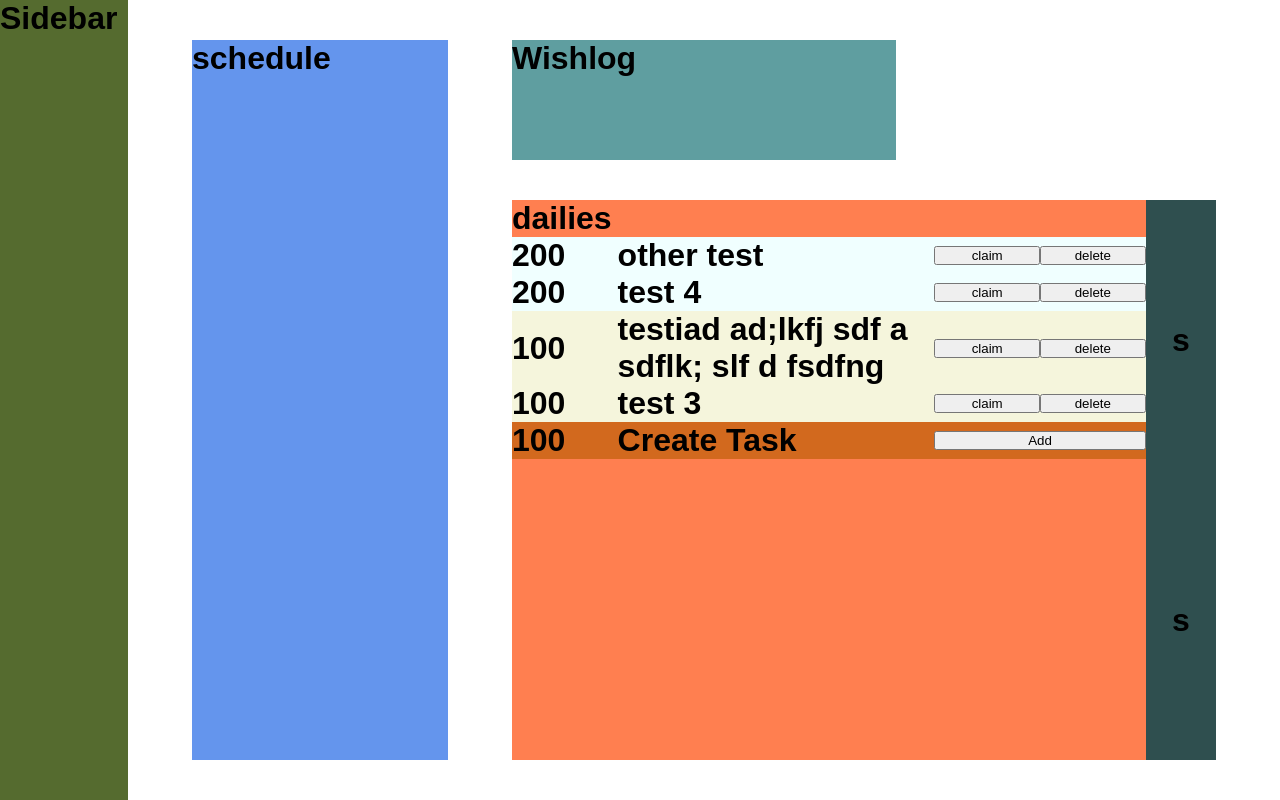
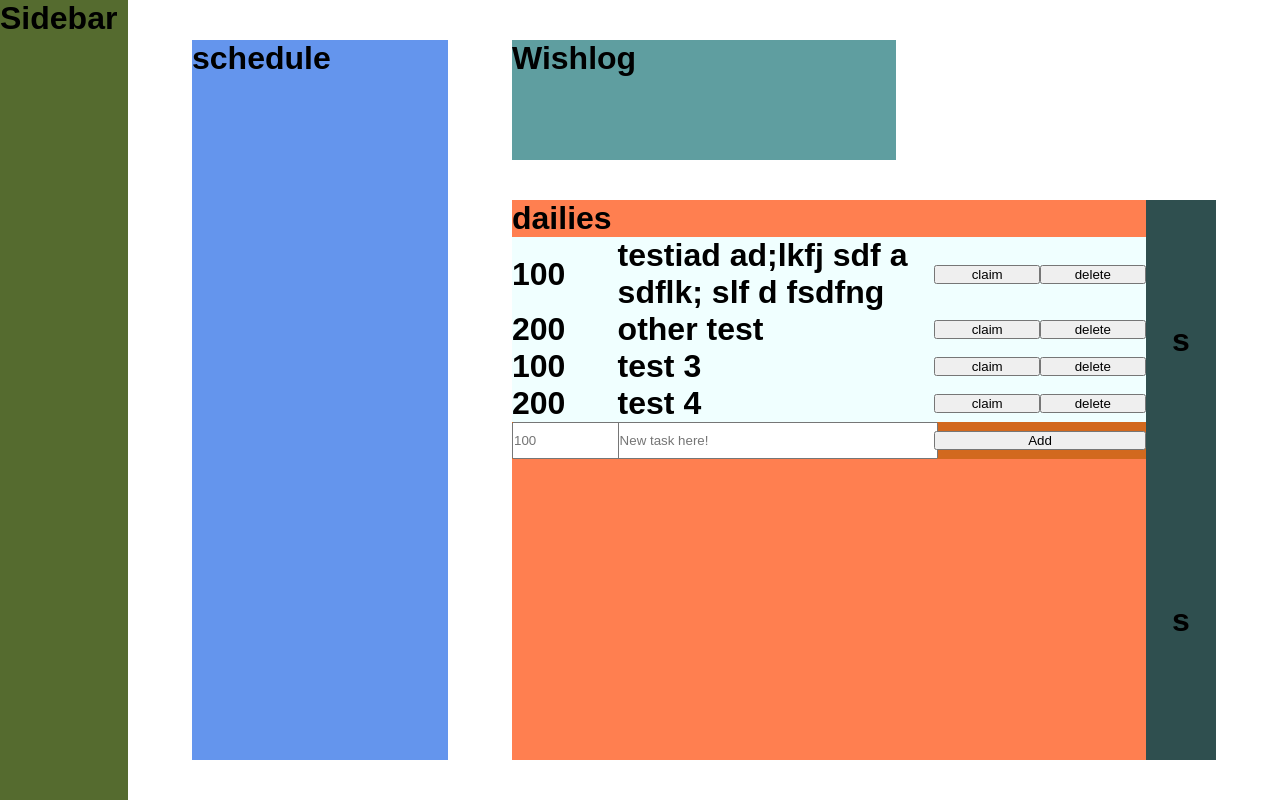
Before and after one commit to chelsea-zh/wishlog, a React (Vite) app: page / in a window 1280 px wide. Built offline with nearby package versions, Linux system fonts and the light colour scheme.

Commit message:
able to add tasks, claim tasks

```diff
--- a/src/ToDo.css
+++ b/src/ToDo.css
@@ -46,6 +46,16 @@
 .creator {
     background-color: chocolate;
     display: grid;
-    grid-template-columns: 1fr 3fr 2fr;
+    grid-template-columns: 4fr 2fr;
     align-items: center;
 }
+
+.creator form {
+    display: grid;
+    grid-template-columns: 1fr 3fr;
+}
+
+.creator input {
+    width:100%;
+    height:2.5em;
+}
--- a/src/ToDo.tsx
+++ b/src/ToDo.tsx
@@ -7,9 +7,9 @@ import './ToDo.css'
 export default function ToDo() {
     const [daily, setDaily] = useState(true);
     const [dailyTasks, setDailyTasks] = useState([
-        {reward: 100, goal: "testiad ad;lkfj sdf a sdflk; slf d fsdfng", claimed: true},
+        {reward: 100, goal: "testiad ad;lkfj sdf a sdflk; slf d fsdfng", claimed: false},
         {reward: 200, goal: "other test", claimed: false},
-        {reward: 100, goal: "test 3", claimed: true},
+        {reward: 100, goal: "test 3", claimed: false},
         {reward: 200, goal: "test 4", claimed: false}
     ]);
     const [customTasks, setCustomTasks] = useState([]);
@@ -21,8 +21,36 @@ export default function ToDo() {
             )
         } else {
             setCustomTasks(customTasks =>
-                dailyTasks.filter(task => task.goal != goal)
+                customTasks.filter(task => task.goal != goal)
             )
+        }
+    }
+
+    function claimTask(goal: string) {
+        if (daily) {
+            setDailyTasks(dailyTasks =>
+                dailyTasks.map(task =>
+                    task.goal === goal
+                    ? {...task, claimed: true}
+                    : task
+                )
+            )
+        } else {
+            setCustomTasks(customTasks =>
+                customTasks.map(task =>
+                    task.goal === goal
+                    ? {...task, claimed: true}
+                    : task
+                )
+            )
+        }
+    }
+
+    function addTask(task) {
+        if (daily) {
+            setDailyTasks(dailyTasks => [...dailyTasks, task])
+        } else {
+            setCustomTasks(customTasks => [...customTasks, task])
         }
     }
 
@@ -38,9 +66,17 @@ export default function ToDo() {
             {/*use cssgrid with bottom block on left, selector on right ->
             just have them as onclick divs lmao too lazy*/}
             {daily ? (
-                <Dailies dailyTasks={dailyTasks} deleteTask={deleteTask}/>
+                <Dailies
+                    dailyTasks={dailyTasks}
+                    deleteTask={deleteTask}
+                    claimTask={claimTask}
+                    addTask={addTask}/>
             ) : (
-                <Custom customTasks={customTasks} deleteTask={deleteTask}/>
+                <Custom
+                    customTasks={customTasks}
+                    deleteTask={deleteTask}
+                    claimTask={claimTask}
+                    addTask={addTask}/>
             )}
             <ToDoSelector onClick={changeDaily}/>
             <ToDoSelector onClick={changeCustom}/>
@@ -56,40 +92,57 @@ function ToDoSelector({onClick}) {
     )
 }
 
-function Dailies({dailyTasks, deleteTask}) {
+function Dailies({dailyTasks, deleteTask, claimTask, addTask}) {
     return(
         <div className="dailies">
             <h1>dailies</h1>
-            <TaskList tasks = {dailyTasks} deleteTask={deleteTask} />
+            <TaskList
+                tasks = {dailyTasks}
+                deleteTask={deleteTask}
+                claimTask={claimTask}
+                addTask={addTask}/>
         </div>
     )
 }
 
-function Custom({customTasks, deleteTask}) {
+function Custom({customTasks, deleteTask, claimTask, addTask}) {
     return(
         <div className="custom">
             <h1>Custom</h1>
-            <TaskList tasks = {customTasks} deleteTask={deleteTask}/>
+            <TaskList
+                tasks = {customTasks}
+                deleteTask={deleteTask}
+                claimTask={claimTask}
+                addTask={addTask}/>
         </div>
     )
 }
 
-function TaskList({tasks, deleteTask}) {
+function TaskList({tasks, deleteTask, claimTask, addTask}) {
     return(
         <div className='tasklist'>
-            <UnclaimedTasks tasks = {tasks} deleteTask = {deleteTask} />
-            <ClaimedTasks tasks = {tasks} deleteTask = {deleteTask} />
-            <TaskCreator />
+            <UnclaimedTasks
+                tasks = {tasks}
+                deleteTask = {deleteTask}
+                claimTask={claimTask} />
+            <ClaimedTasks
+                tasks = {tasks}
+                deleteTask = {deleteTask}
+                claimTask={claimTask} />
+            <TaskCreator addTask={addTask}/>
         </div>
     )
 }
 
-function UnclaimedTasks({tasks, deleteTask}) {
+function UnclaimedTasks({tasks, deleteTask, claimTask}) {
     let tasklist = [];
     tasks.forEach((t) => {
         if (!t.claimed) {
             tasklist.push(
-                <Task task = {t} deleteTask={deleteTask}/>
+                <Task
+                    task = {t}
+                    deleteTask={deleteTask}
+                    claimTask={claimTask}/>
             )
         }
     });
@@ -101,12 +154,15 @@ function UnclaimedTasks({tasks, deleteTask}) {
     )
 }
 
-function ClaimedTasks({tasks, deleteTask}) {
+function ClaimedTasks({tasks, deleteTask, claimTask}) {
     let tasklist = [];
     tasks.forEach((t) => {
         if (t.claimed) {
             tasklist.push(
-                <Task task = {t} deleteTask={deleteTask}/>
+                <Task
+                    task = {t}
+                    deleteTask={deleteTask}
+                    claimTask={claimTask}/>
             )
         }
     });
@@ -118,23 +174,41 @@ function ClaimedTasks({tasks, deleteTask}) {
     )
 }
 
-function Task({task, deleteTask}) {
+function Task({task, deleteTask, claimTask}) {
     return(
         <div className="task">
             <h1> {task.reward} </h1>
             <h1> {task.goal} </h1>
-            <button> claim </button>
+            <button onClick={() => claimTask(task.goal)}> claim </button>
             <button onClick={() => deleteTask(task.goal)}> delete </button>
         </div>
     )
 }
 
-function TaskCreator() {
+function TaskCreator({addTask}) {
+    const [reward, setReward] = useState("")
+    const [goal, setGoal] = useState("")
+
     return(
         <div className='creator'>
-            <h1>100</h1>
-            <h1>Create Task</h1>
-            <button>Add</button>
+            <form>
+                <input
+                    type="number"
+                    placeholder="100"
+                    value={reward}
+                    onChange={(e) => setReward(e.target.value)}
+                />
+                <input
+                    type="text"
+                    placeholder='New task here!'
+                    value={goal}
+                    onChange={(e) => setGoal(e.target.value)}
+                />
+            </form>
+            <button onClick={() =>
+                {addTask({reward:Number(reward), goal:goal, claimed:false});
+                setReward(""); setGoal("")}
+            }>Add</button>
         </div>
     )
 }
```
